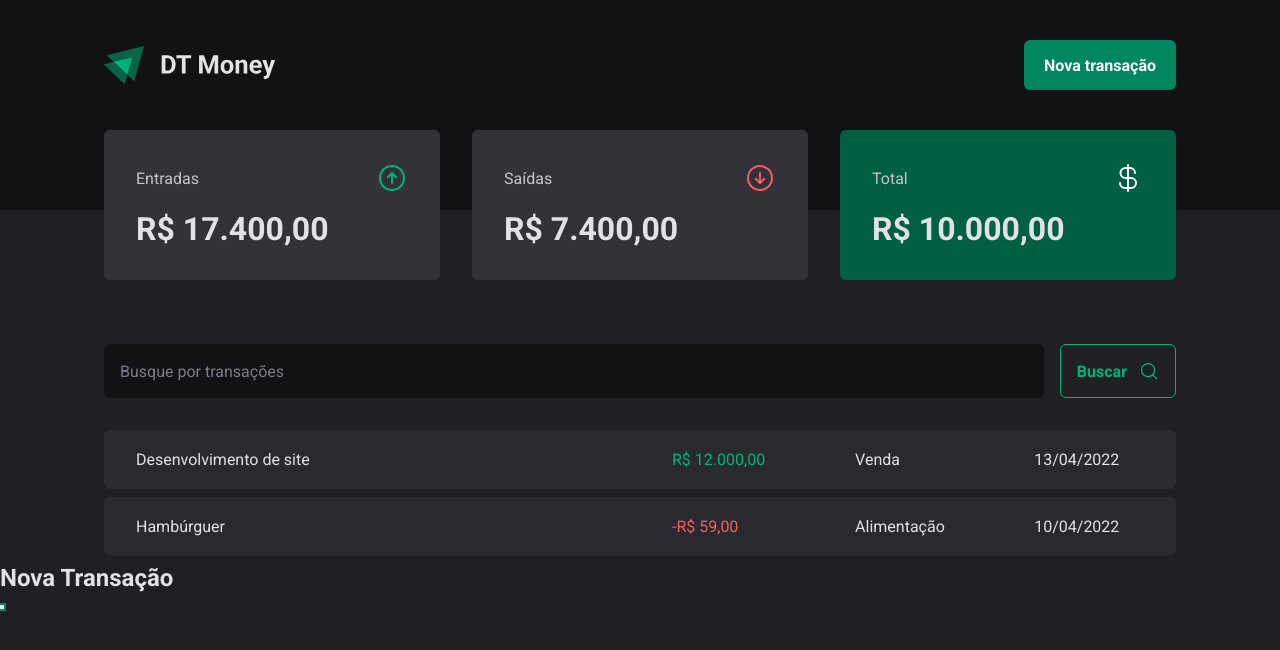
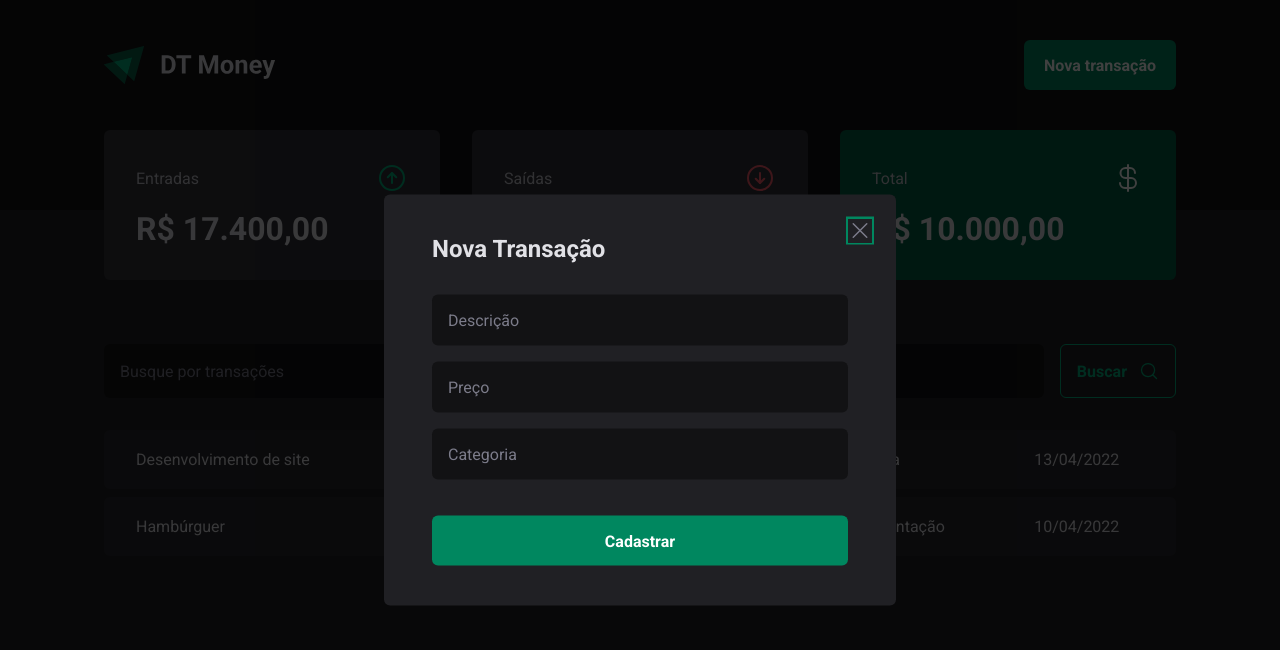
Before and after one commit to GabrielFerlima/Ignite-DtMoney-React, a React (Vite) app in the folder DtMoney/: page / in a window 1280 px wide. Both pictures are taken after a click on the button "Nova transação". Shown: the top 650 px of the page. Built offline with nearby package versions, Linux system fonts and the light colour scheme.

Commit message:
Adicionando estilização para o modal

```diff
--- /dev/null
+++ b/DtMoney/src/components/Header/NewTransactionsModal/index.tsx
@@ -0,0 +1,30 @@
+import * as Dialog from '@radix-ui/react-dialog'
+import { X } from 'phosphor-react'
+import { CloseButton, Content, Overlay } from './styles'
+
+export function NewTransactionModal() {
+    return(
+        <Dialog.Portal>
+
+        <Overlay/>
+
+        <Content>
+            <Dialog.Title>Nova Transação</Dialog.Title>
+            <CloseButton>
+                <X size={24}/>
+            </CloseButton>
+            <form action="">
+                <input type="text" placeholder='Descrição' required/>
+                <input type="number" placeholder='Preço' required/>
+                <input type="text" placeholder='Categoria' required/>
+
+                <button type="submit">
+                    Cadastrar
+                </button>
+            </form>
+
+        </Content>
+
+    </Dialog.Portal>
+    )
+}
--- /dev/null
+++ b/DtMoney/src/components/Header/NewTransactionsModal/styles.ts
@@ -0,0 +1,63 @@
+import styled from "styled-components";
+import * as Dialog from '@radix-ui/react-dialog';
+
+export const Overlay = styled(Dialog.Overlay)`
+  position: fixed;
+  width: 100vw;
+  height: 100vh;
+  inset: 0;
+  background: rgba(0, 0, 0, 0.75);
+`;
+
+export const Content = styled(Dialog.Content)`
+  min-width: 32rem;
+  border-radius: 6px;
+  padding: 2.5rem 3rem;
+  background: ${props => props.theme["gray-800"]};
+  position: fixed;
+  top: 50%;
+  left: 50%;
+  transform: translate(-50%, -50%);
+  form {
+    margin-top: 2rem;
+    display: flex;
+    flex-direction: column;
+    gap: 1rem;
+    input {
+      border-radius: 6px;
+      border: 0;
+      background: ${props => props.theme["gray-900"]};
+      color: ${props => props.theme["gray-300"]};
+      padding: 1rem;
+      &::placeholder {
+        color: ${props => props.theme["gray-500"]};
+      }
+    }
+    button[type="submit"] {
+      height: 50px;
+      border: 0;
+      background: ${props => props.theme["green-500"]};
+      color: ${props => props.theme.white};
+      font-weight: bold;
+      padding: 0 1.25rem;
+      border-radius: 6px;
+      margin-top: 1.25rem;
+      cursor: pointer;
+      &:hover {
+        background: ${props => props.theme["green-700"]};
+        transition: background-color 0.2s;
+      }
+    }
+  }
+`;
+
+export const CloseButton = styled(Dialog.Close)`
+  position: absolute;
+  background: transparent;
+  border: 0;
+  top: 1.5rem;
+  right: 1.5rem;
+  line-height: 0;
+  cursor: pointer;
+  color: ${props => props.theme["gray-500"]};
+`;
--- a/DtMoney/src/components/Header/index.tsx
+++ b/DtMoney/src/components/Header/index.tsx
@@ -1,6 +1,7 @@
 import { HeaderContainer, HeaderContent, NewTransactionButton } from "./styles";
 import logoImg from '../../assets/logo.svg'
 import * as Dialog from '@radix-ui/react-dialog'
+import { NewTransactionModal } from "./NewTransactionsModal";
 
 
 export function Header() {
@@ -14,15 +15,7 @@
                         <NewTransactionButton>Nova transação</NewTransactionButton>
                     </Dialog.Trigger>
 
-                    <Dialog.Portal>
-                        <Dialog.Overlay/>
-
-                        <Dialog.Content>
-                            <Dialog.Title>Nova Transação</Dialog.Title>
-                            <Dialog.Close/>
-                        </Dialog.Content>
-
-                    </Dialog.Portal>
+                   <NewTransactionModal/>
 
                 </Dialog.Root>
 
```
